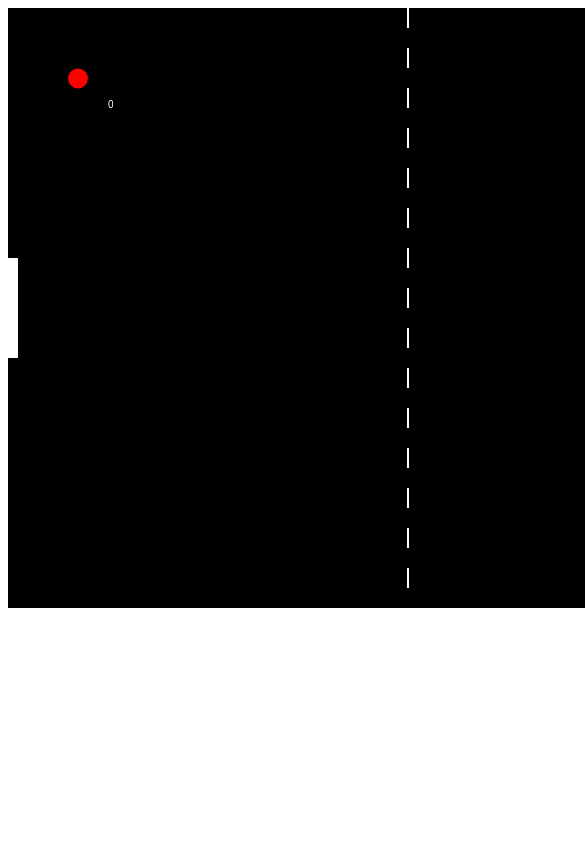
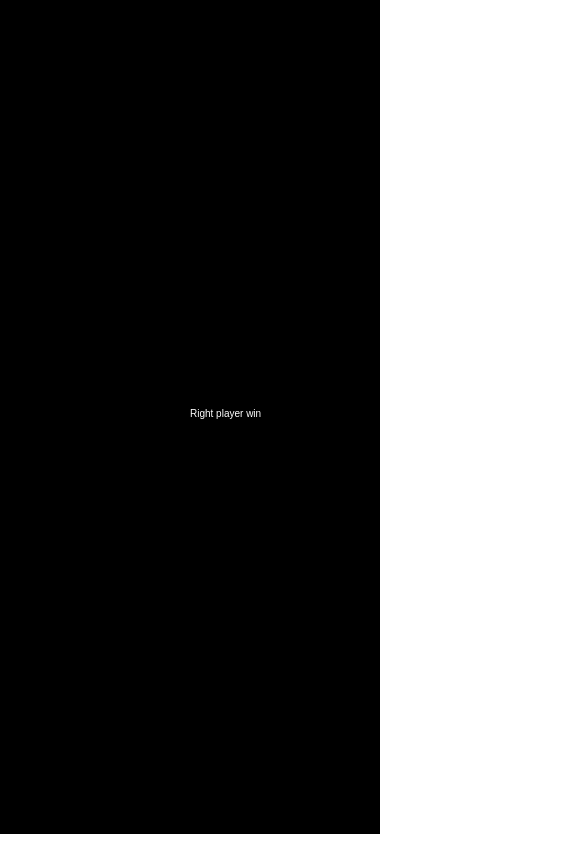
Before and after one commit to Papapodoulus/PingPogCanvas, a plain HTML site: page index.html in a window 390 px wide. Shown: the top 844 px of the page, 585 px wide, since content can reach past the window. Drawn offline with Linux system fonts and the light colour scheme.

Commit message:
Some bugs
Fixed screen and improve the experience when hitting the ball.

```diff
--- /dev/null
+++ b/css.css
@@ -0,0 +1,3 @@
+body {
+    margin: 0px;
+}
--- a/index.html
+++ b/index.html
@@ -10,14 +10,14 @@
         <title></title>
         <meta name="description" content="">
         <meta name="viewport" content="width=device-width, initial-scale=1">
-        <link rel="stylesheet" href="">
+        <link rel="stylesheet" href="css.css">
         <script src="./main.js" async defer></script>
     </head>
     <body>
         <!--[if lt IE 7]>
             <p class="browsehappy">You are using an <strong>outdated</strong> browser. Please <a href="#">upgrade your browser</a> to improve your experience.</p>
         <![endif]-->
-        <canvas id="gameCanvas" width="800" height="600">
+        <canvas id="gameCanvas">
             <p>No es compatible!</p>
         </canvas>
     </body>
--- a/main.js
+++ b/main.js
@@ -1,4 +1,6 @@
 'use strict';
+
+// Falta arreglar bug de que cambie la bola al que marca y que cuando se inicie la bola empiece en la mitad
 
 
 var canvas;
@@ -14,6 +16,8 @@ var paddle2Y = 250;
 var player1Score = 0;
 var player2Score = 0;
 
+var fps = 60;
+
 var showWinScreen = false;
 
 const PADDLE_HEIGHT = 100;
@@ -22,8 +26,10 @@ const WINNING_SCORE = 3;
 
 window.onload = () => {
     canvas = document.getElementById('gameCanvas');
+    canvas.width = window.innerWidth - 10;
+    canvas.height = window.innerHeight - 10;
     canvasContext = canvas.getContext('2d');
-    var fps = 60;
+
     setInterval(() => {
         createElements();
         moveBall();
@@ -71,7 +77,8 @@ function moveBall() {
 
     if (ballX > canvas.width) {
         if (ballY > paddle2Y && ballY < paddle2Y + PADDLE_HEIGHT) {
-            ballXSpeed = -ballXSpeed;
+            ballXSpeed = -(ballXSpeed + (ballXSpeed * 0.1));
+            console.log(ballXSpeed);
             ballYSpeed = (ballY - (paddle1Y + PADDLE_HEIGHT / 2)) * 0.35;
         } else {
             player1Score += 1;
@@ -79,7 +86,8 @@ function moveBall() {
         }
     } else if (ballX < 0) {
         if (ballY > paddle1Y && ballY < paddle1Y + PADDLE_HEIGHT) {
-            ballXSpeed = -ballXSpeed;
+            ballXSpeed = -(ballXSpeed + (ballXSpeed * 0.1));
+            console.log(ballXSpeed);
             ballYSpeed = (ballY - (paddle1Y + PADDLE_HEIGHT / 2)) * 0.35;
 
         } else {
@@ -124,6 +132,7 @@ function ballReset() {
     if (player1Score === WINNING_SCORE || player2Score === WINNING_SCORE) {
         showWinScreen = true;
     }
+    ballXSpeed = 5;
     ballXSpeed = -ballXSpeed;
     ballX = canvas.width / 2;
     ballY = canvas.height / 2;
```
